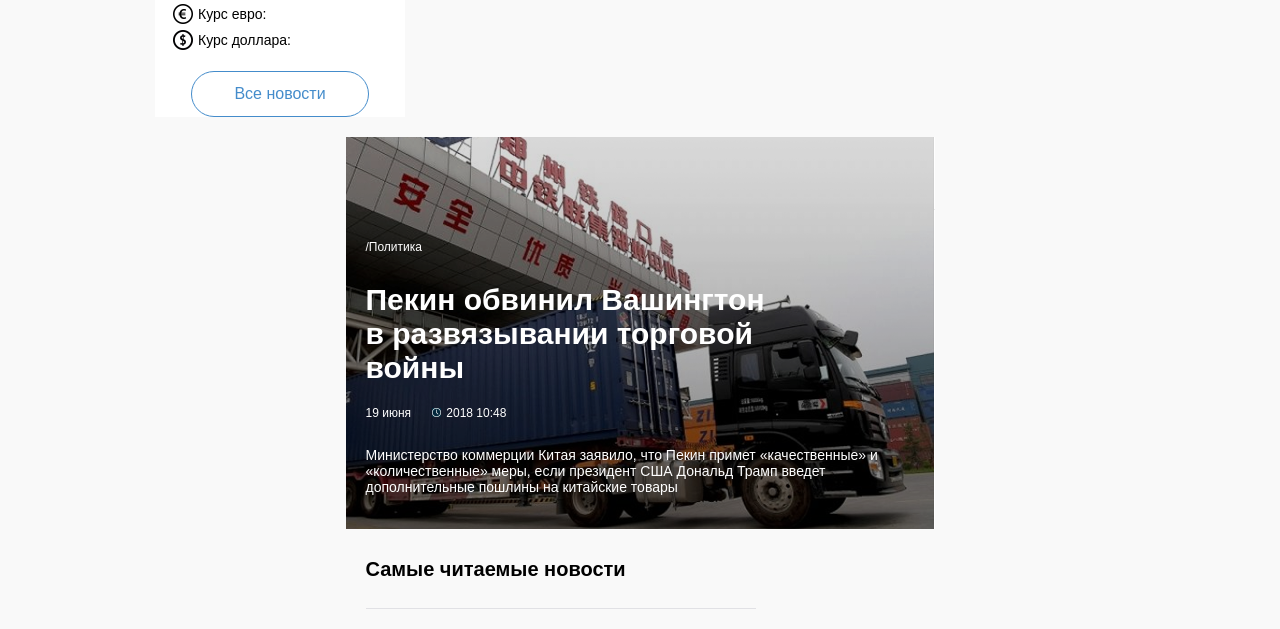
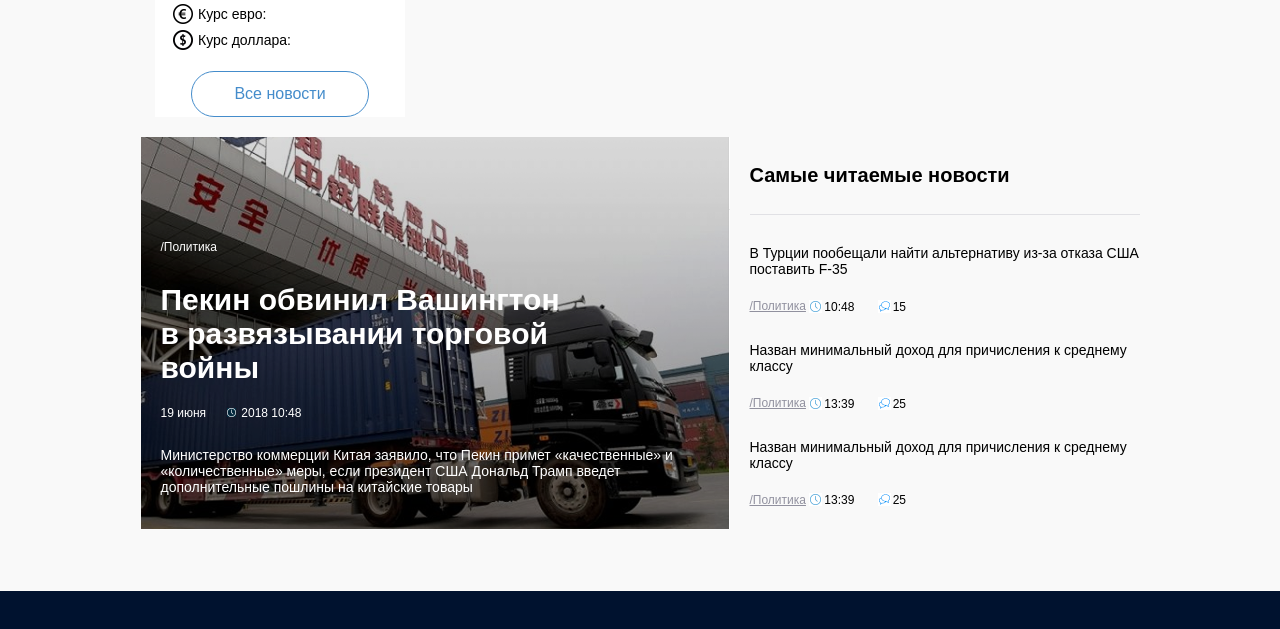
Before and after one commit to GrigoriyMo/newspageskillbox, a plain HTML site: page index.html in a window 1280 px wide. Shown: the part 1100-1729 px from the top of the page. Drawn offline with Linux system fonts and the light colour scheme; no server answers.

Commit message:
520px media remove

```diff
--- a/styles.css
+++ b/styles.css
@@ -421,6 +421,7 @@ a.category-link:visited {
 .special-news {
     position: relative;
     margin-bottom: 60px;
+    display: flex;
 }
 
 .left-special,
@@ -1071,9 +1072,6 @@ a.category-link:visited {
         justify-content: space-evenly;
         align-items: unset;
     }
-}
-
-@media (max-width: 520px) {
     .column-right aside {
         flex-direction: column;
     }
```
